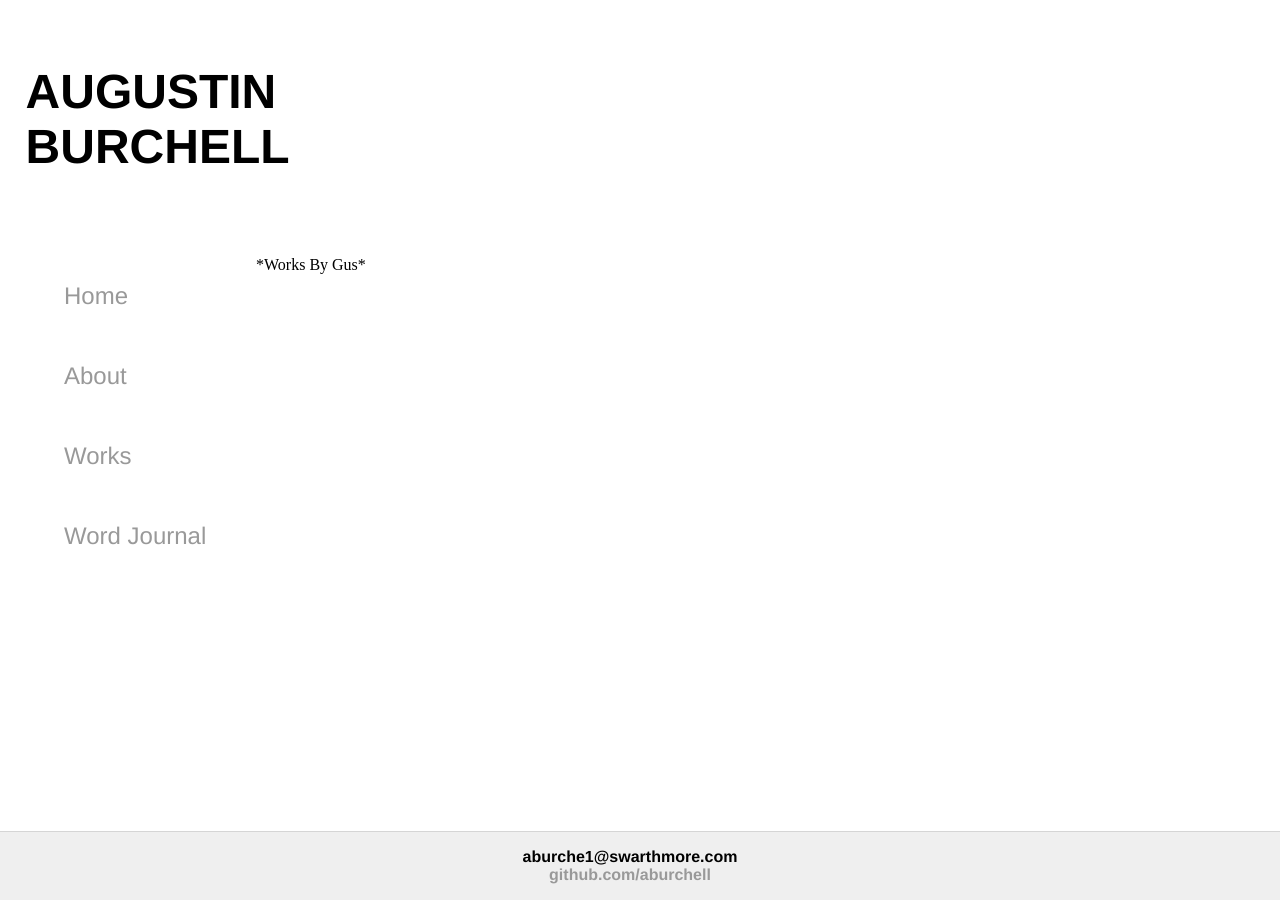
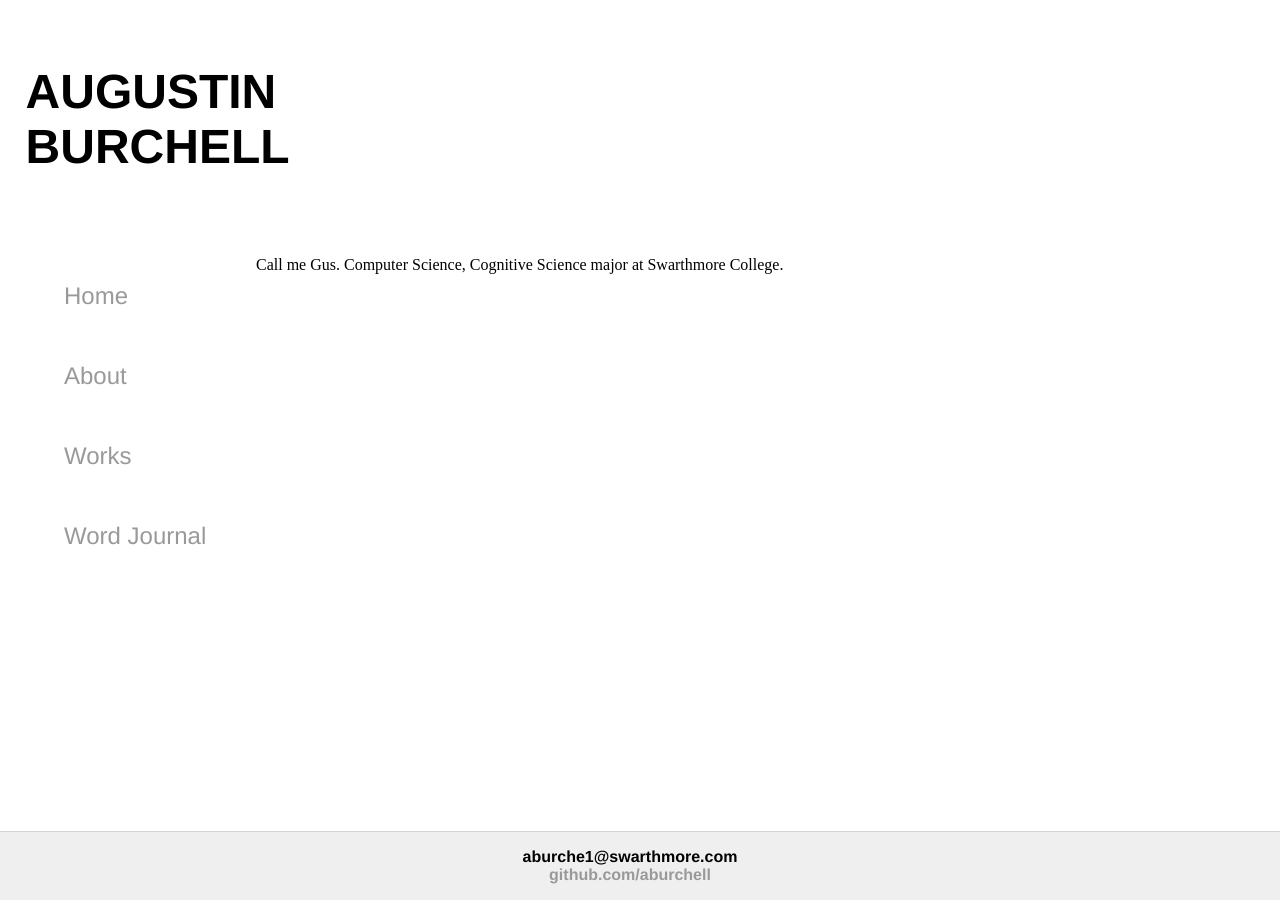
Before and after one commit to aburchell/aburchell.github.io, a Jekyll site: the page built from about/index.html, in a window 1280 px wide. Built offline with Jekyll 4.4.1, drawn with Linux system fonts in a browser that asks for light colours.

Commit message:
Update index.html

```diff
--- a/about/index.html
+++ b/about/index.html
@@ -1,5 +1,7 @@
 ---
 layout: default
-title: Works By Gus
+title: About
 ---
-	*{{ page.title }}*
+
+Call me Gus.
+Computer Science, Cognitive Science major at Swarthmore College.
```
